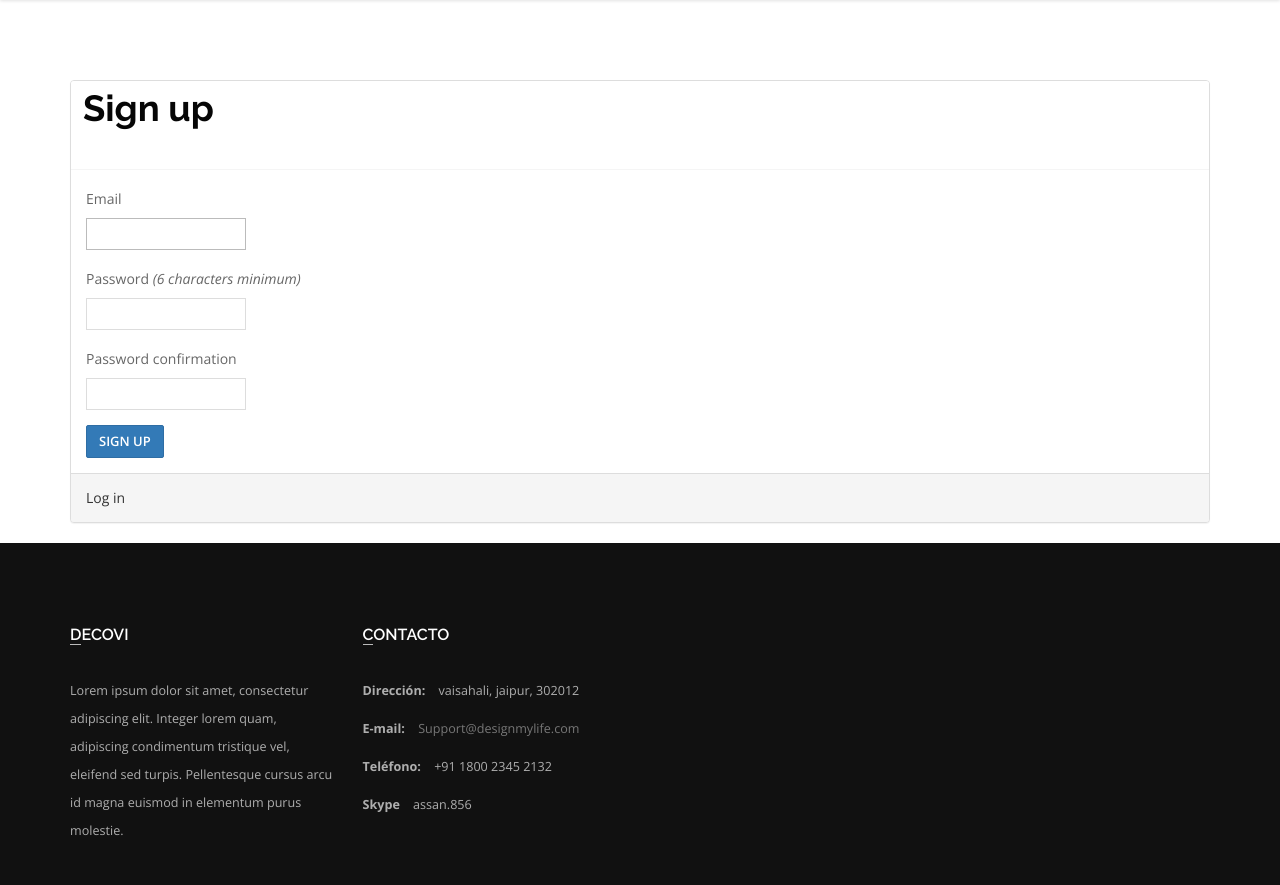
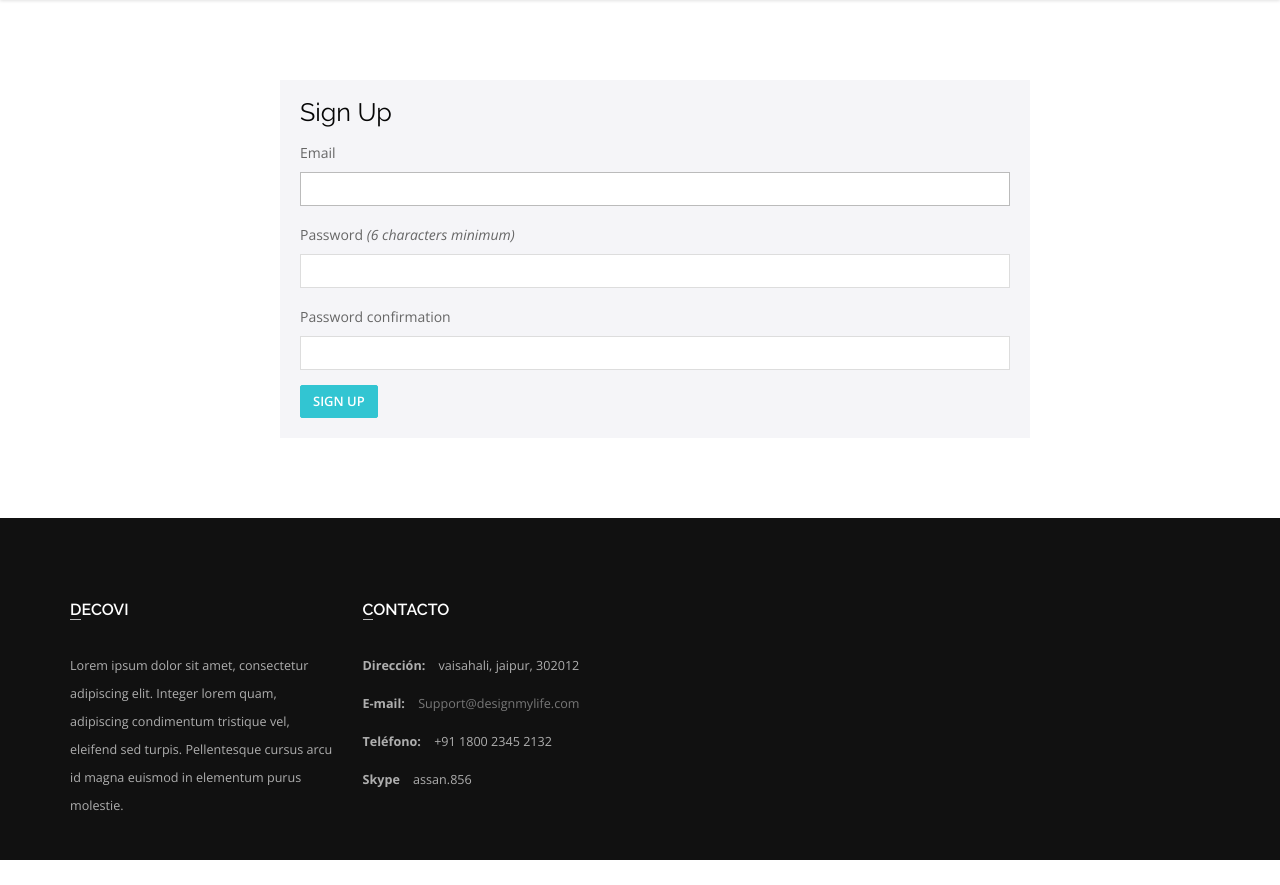
Before and after one commit to Israelhz/decovi, a Rails app: page /users/sign_up in a window 1280 px wide. Shown: the part 110-995 px from the top of the page. After the commit the page ends 970 px from the top, so only its background shows below. Run offline with Rails 7, Linux system fonts and the light colour scheme; style sheets or scripts are compiled from the project's sources; some libraries are stand-ins or nearby versions.

Commit message:
added login and sign up style

```diff
--- a/app/views/devise/registrations/new.html.erb
+++ b/app/views/devise/registrations/new.html.erb
@@ -1,32 +1,34 @@
 <div class="divide80"></div>
-<div class="panel panel-default">
-  <div class="panel-heading"><h2>Sign up</h2></div>
-  <div class="panel-body">
+
+<div class="container">
+  <div class="row">
+      <div class="col-md-8 col-sm-8 col-md-offset-2 col-sm-offset-2">
+          <div class="login-form">
+              <h3>Sign Up</h3>
               <%= form_for(resource, as: resource_name, url: registration_path(resource_name)) do |f| %>
               <%= devise_error_messages! %>
-
+              <form role="form">
               <div class="form-group">
                   <%= f.label :email %><br />
-        <%= f.email_field :email, autofocus: true %>
+                  <%= f.email_field :email, autofocus: true, class:'form-control'%>
               </div>
-
               <div class="form-group">
                   <%= f.label :password %>
                   <% if @minimum_password_length %>
                   <em>(<%= @minimum_password_length %> characters minimum)</em>
                   <% end %><br />
-        <%= f.password_field :password, autocomplete: "off" %>
+                  <%= f.password_field :password, autocomplete: "off", class:'form-control' %>
+              </div>
+              <div class="form-group">
+                  <%= f.label :password_confirmation %><br />
+                  <%= f.password_field :password_confirmation, autocomplete: "off", class:'form-control' %>
+              </div>
+              <%= f.submit "Sign up", class:'btn btn-theme-bg' %>
+              <% end %>
+          </div>
+      </div>
+  </div>
 </div>
 
-      <div class="form-group">
-        <%= f.label :password_confirmation %><br />
-        <%= f.password_field :password_confirmation, autocomplete: "off" %>
-      </div>
 
-      <div class="actions">
-        <%= f.submit "Sign up", class:'btn btn-primary' %>
-      </div>
-    <% end %>
-  </div>
-  <div class="panel-footer"><%= render "devise/shared/links" %></div>
-</div>
+<div class="divide80"></div>
```
Also changed, not shown: app/views/devise/sessions/new.html.erb (+14 -13 lines), 8 other files. Lines whose indentation alone changed are shown as unchanged.
